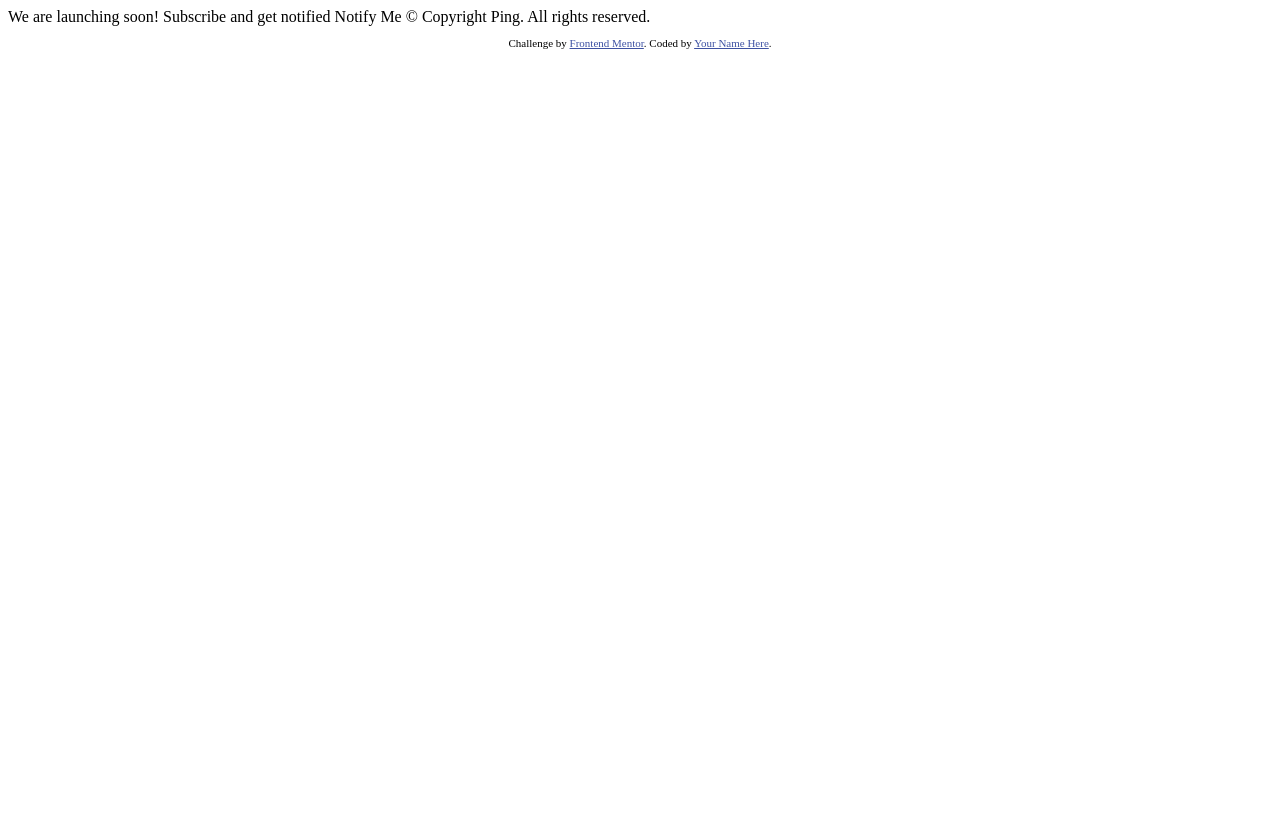
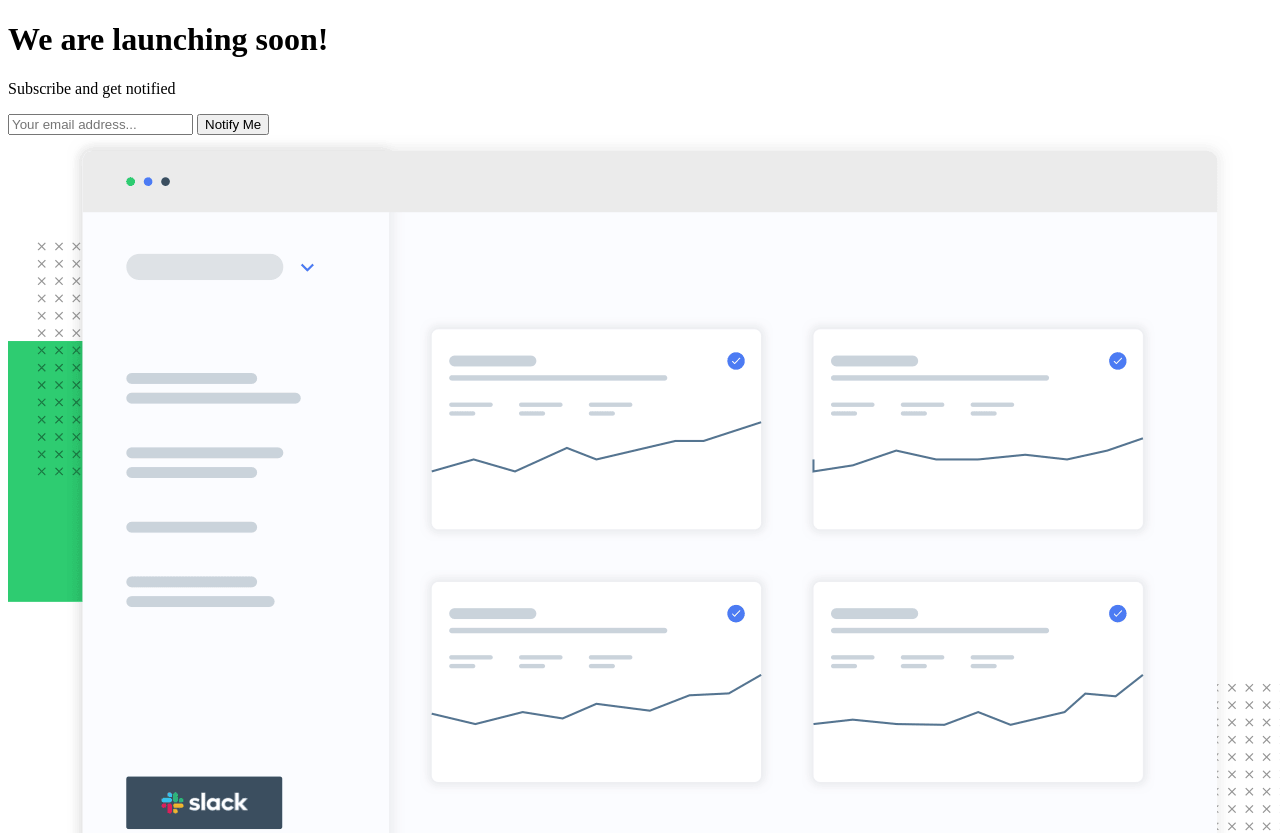
Before and after one commit to yuliia-p/Ping-single-column-coming-soon-page, a website: page index.html in a window 1280 px wide. Shown: the top 833 px of the page. Before the commit the page ends 800 px from the top, so only its background shows below. Drawn offline with Linux system fonts and the light colour scheme.

Commit message:
index.html

```diff
--- a/index.html
+++ b/index.html
@@ -15,13 +15,23 @@
   </style>
 </head>
 <body>
-
-  We are launching soon!
-
-  Subscribe and get notified
-
-  Notify Me
-
+  <div class="container">
+    <div>
+      <h1>We are launching soon!</h1>
+      <p>Subscribe and get notified</p>
+    </div>
+    <div class="form-holder">
+      <form action="#">
+        <input type="email" placeholder="Your email address...">
+        <button type="submit">Notify Me</button>
+      </form>
+    </div>
+    <div class="img-holder">
+      <img src="./images/illustration-dashboard.png" alt="dashboard-image">
+    </div>
+    <div class="icon-holder">
+    </div>
+  </div>
   &copy; Copyright Ping. All rights reserved.
 
   <footer>
```
